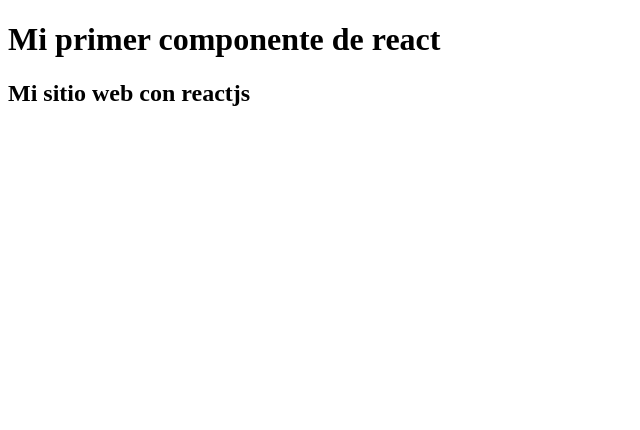
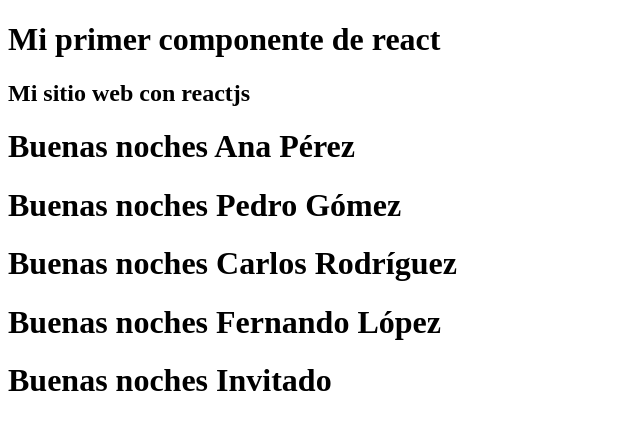
Before and after one commit to amoraga-bit/website, a React (Vite) app: page / in a window 1280 px wide. Shown: the top 430 px of the page, without its empty margins (0-640 px from the left). Built offline with nearby package versions, Linux system fonts and the light colour scheme.

Commit message:
Agregando distintos props como  el name y el lastname

```diff
--- a/src/App.jsx
+++ b/src/App.jsx
@@ -1,9 +1,16 @@
-import React from 'react';
+import Greeting from './component/Greeting.jsx';
+
 const App = () => {
 return (
   <>
     <h1>Mi primer componente de react</h1>
     <h2>Mi sitio web con reactjs</h2>
+    <Greeting name="Ana" lastname="Pérez" />
+    <Greeting name="Pedro" lastname="Gómez" />
+    <Greeting name="Carlos" lastname="Rodríguez" />
+    <Greeting name="Fernando" lastname="López" />
+    <Greeting />
+
   </>
 )
 
--- a/src/component/Greeting.jsx
+++ b/src/component/Greeting.jsx
@@ -1,6 +1,6 @@
-const Greeting = () => {
+const Greeting = ({name = "Invitado", lastname }) => {
     return (
-        <h1>Buenas noches... estamos en reactjs</h1>
+        <h1>Buenas noches {name} {lastname}</h1>
     )
 }
 
```
